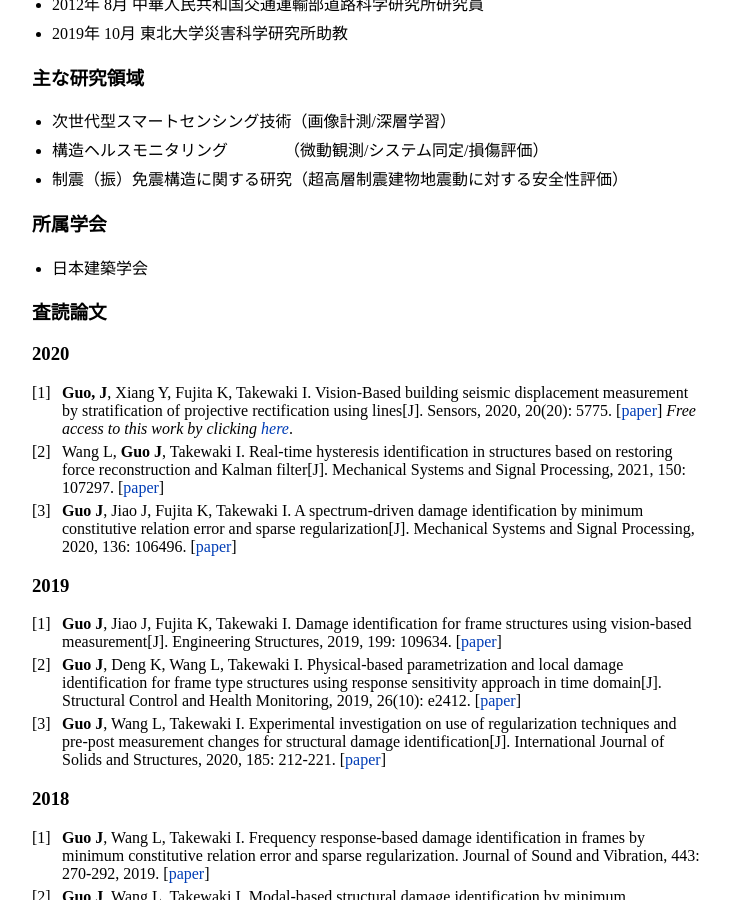
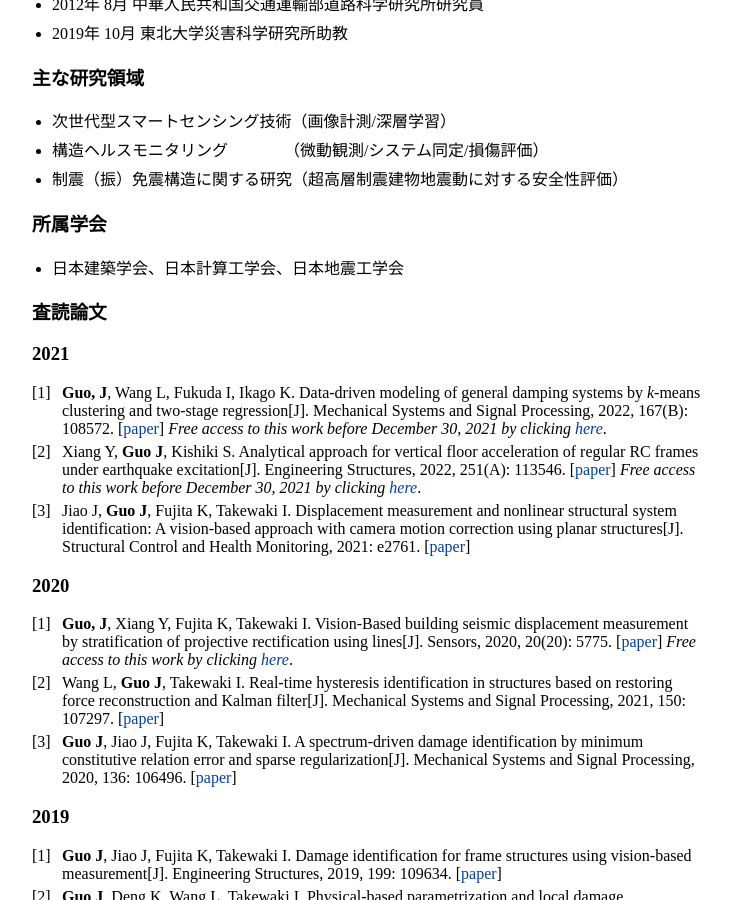
Before and after one commit to JiaGUOCV/JiaGUOCV.github.io, a Jekyll site: the page built from Japanese.md, in a window 1280 px wide and 900 px high, scrolled down 646 px. Shown: the whole window, without its empty margins (258-989 px from the left). Built offline with Jekyll 4.4.1, drawn with Linux system fonts in a browser that asks for light colours.

Commit message:
Publication updated.

```diff
--- a/Japanese.md
+++ b/Japanese.md
@@ -34,9 +34,20 @@
 * 制震（振）免震構造に関する研究（超高層制震建物地震動に対する安全性評価）
 
 ### 所属学会
-* 日本建築学会
+* 日本建築学会、日本計算工学会、日本地震工学会
 
 ### 査読論文
+
+### 2021
+1. **Guo, J**, Wang L, Fukuda I, Ikago K. Data-driven modeling of general damping systems by *k*-means clustering and two-stage regression[J]. Mechanical Systems and Signal Processing, 2022, 167(B): 108572.
+[[paper](https://doi.org/10.1016/j.ymssp.2021.108572)]
+*Free access to this work before December 30, 2021 by clicking [here](https://authors.elsevier.com/c/1e3Cj39~t0Y1Yt)*.
+2. Xiang Y, **Guo J**, Kishiki S. Analytical approach for vertical floor acceleration of regular RC frames under earthquake excitation[J]. Engineering Structures, 2022, 251(A): 113546.
+[[paper](https://doi.org/10.1016/j.engstruct.2021.113546)]
+*Free access to this work before December 30, 2021 by clicking [here](https://authors.elsevier.com/c/1e3CPW4G4TgTG)*.
+3. Jiao J, **Guo J**,  Fujita K, Takewaki I. Displacement measurement and nonlinear structural
+system identification: A vision-based approach with camera motion correction using planar structures[J]. Structural Control and Health Monitoring, 2021: e2761.
+[[paper](https://doi.org/10.1002/stc.2761)]
 
 ### 2020 ###
 1. **Guo, J**, Xiang Y, Fujita K, Takewaki I. Vision-Based building seismic displacement measurement by stratification of projective rectification using lines[J]. Sensors, 2020, 20(20): 5775.
```
Also changed, not shown: contact.md (+1 -1 lines), index.md (+1 -1 lines).
